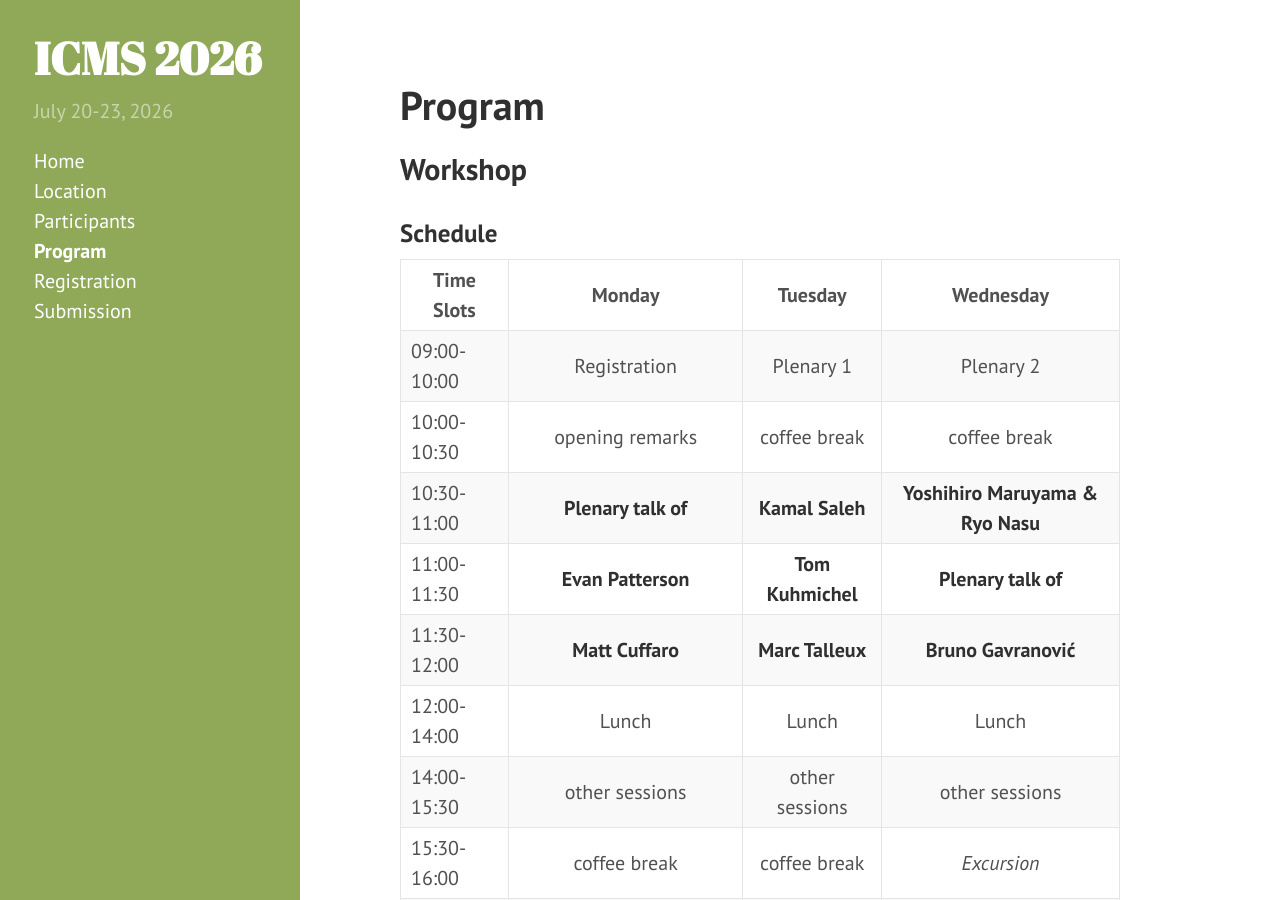
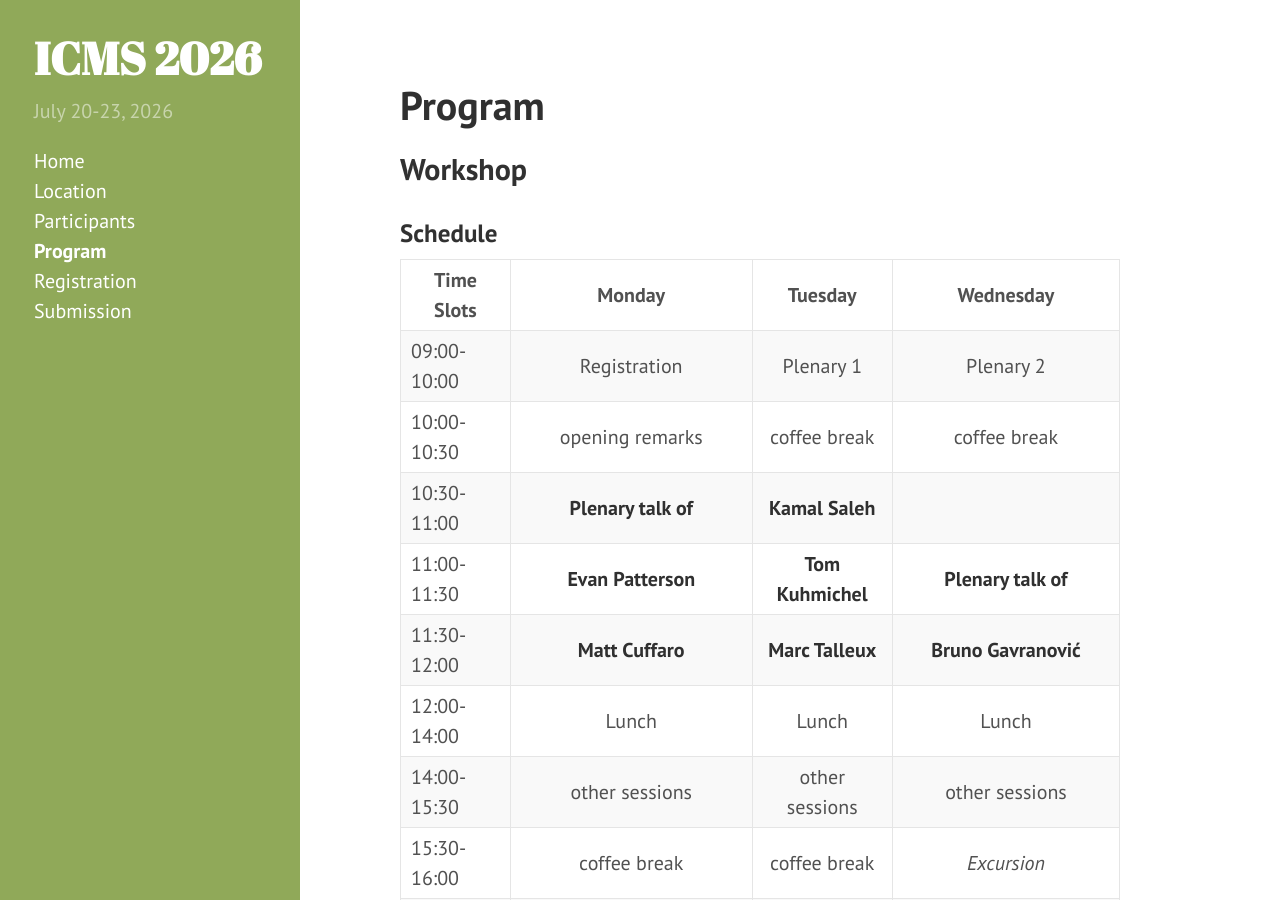
Before and after one commit to homalg-project/cct-icms-2026, a Jekyll site: the page built from program.md, in a window 1280 px wide and 900 px high. Built offline with Jekyll 4.4.1, drawn with Linux system fonts in a browser that asks for light colours.

Commit message:
remove Yoshihiro Maruyama

```diff
--- a/_data/participants.yml
+++ b/_data/participants.yml
@@ -19,9 +19,6 @@
 - name: Alexanna (Xanna) Little
   affiliation: University of Calgary, Canada
 
-- name: Yoshihiro Maruyama
-  affiliation: Nagoya University, Japan
-
 - name: Nelson Martins-Ferreira
   affiliation: Escola Superior de Tecnologia e Gestão, Portugal
 
--- a/program.md
+++ b/program.md
@@ -11,7 +11,7 @@ title: Program
 ------------|:-------------------:|:------------------:|:-------------------------------:
 09:00-10:00 | Registration        | Plenary 1          | Plenary 2
 10:00-10:30 | opening remarks     | coffee break       | coffee break
-10:30-11:00 | **Plenary talk of** | **Kamal Saleh**    | **Yoshihiro Maruyama & Ryo Nasu**
+10:30-11:00 | **Plenary talk of** | **Kamal Saleh**    |
 11:00-11:30 | **Evan Patterson**  | **Tom Kuhmichel**  | **Plenary talk of**
 11:30-12:00 | **Matt Cuffaro**    | **Marc Talleux**   | **Bruno Gavranović**
 12:00-14:00 | Lunch               | Lunch              | Lunch
```
